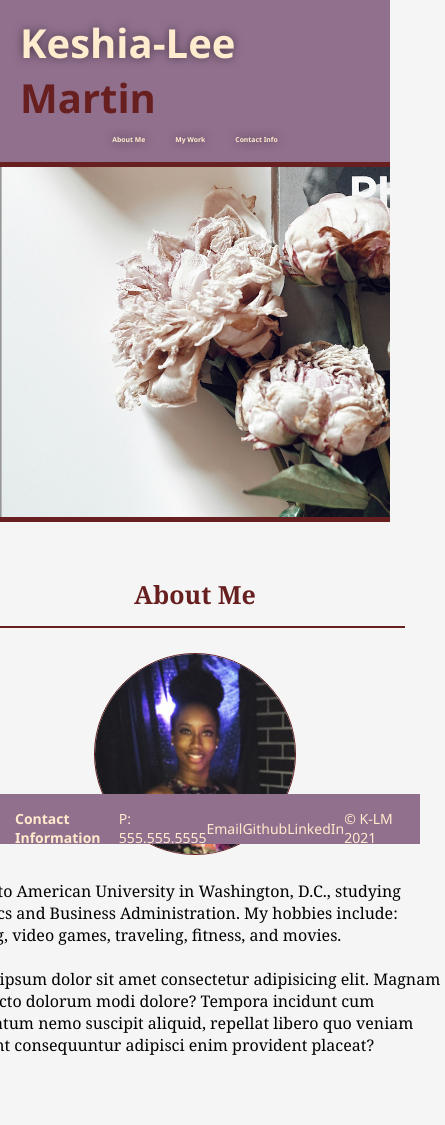
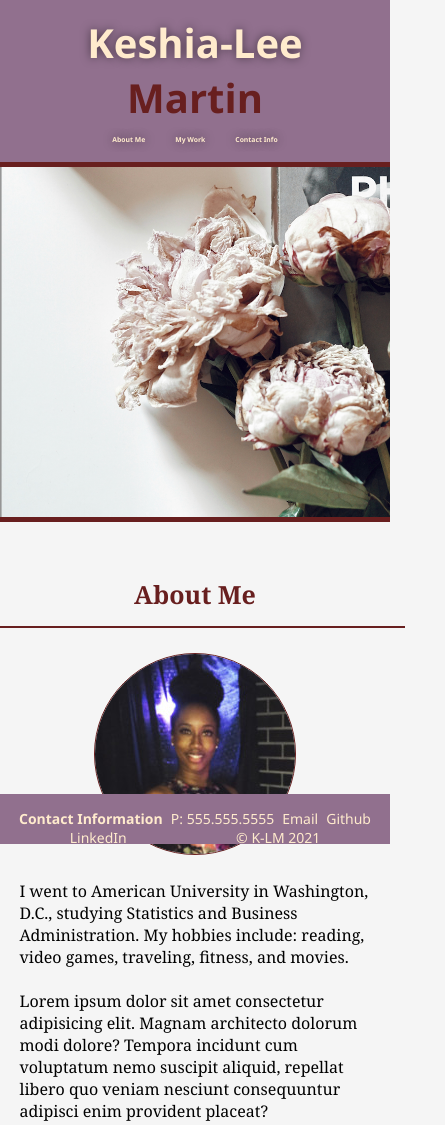
Before and after one commit to eeleelksm/eeleelksm.challenge2, a plain HTML site: page index.html in a window 390 px wide. Shown: the top 1125 px of the page, 445 px wide, since content can reach past the window. Drawn offline with Linux system fonts and the light colour scheme.

Commit message:
final edit

```diff
--- a/assets/css/style.css
+++ b/assets/css/style.css
@@ -170,6 +170,10 @@ footer a:hover {
         flex-wrap: wrap;
     }
 
+    header h1 {
+        text-align: center;
+    }
+
     .primary-border {
         border-right:  none;
         border-bottom: 2px solid var(--maroon);
@@ -187,10 +191,12 @@ footer a:hover {
         align-items: center;
     }
 
-    footer {
+    footer ul {
         flex-wrap: wrap;
-        width: 100%
     }
+}
 
-
-}
+@media screen and (max-width: 575px) {
+    .aboutme-section p {
+        width: 90%;
+    }
```
